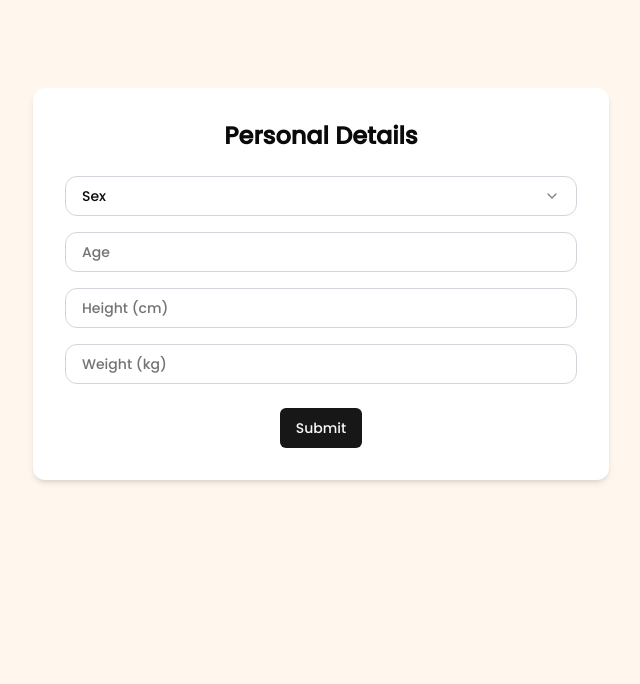
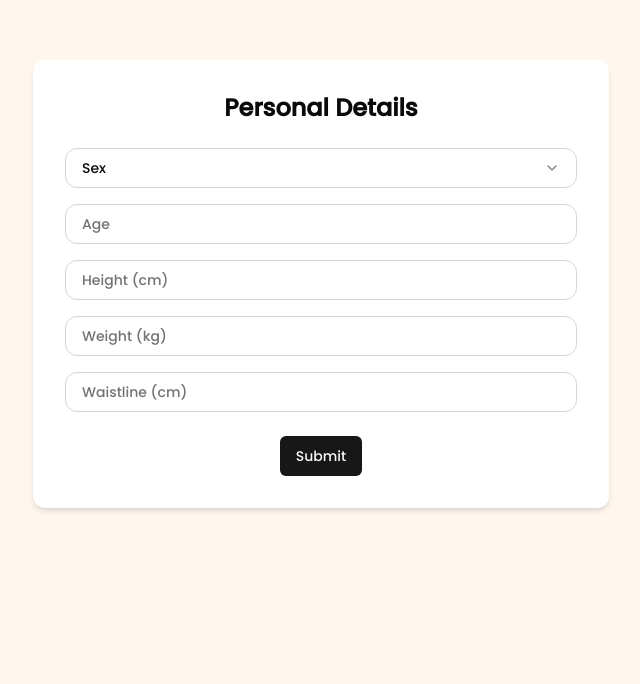
Before and after one commit to yjain0418/fit-fusion, a Next.js app: page /dashboard/1/wellnessplan in a window 1280 px wide. Shown: the part 116-800 px from the top of the page, without its empty margins (319-959 px from the left). Built offline with nearby package versions, Linux system fonts and the light colour scheme.

Commit message:
waistline add

```diff
--- a/app/dashboard/[email]/wellnessplan/page.jsx
+++ b/app/dashboard/[email]/wellnessplan/page.jsx
@@ -23,6 +23,7 @@ const WellnessPlan = () => {
   const [age, setAge] = useState("");
   const [height, setHeight] = useState("");
   const [weight, setWeight] = useState("");
+  const [waistline, setWaistLine] = useState("");
   const [bmi, setBmi] = useState(null);
   const [bmiCategory, setBmiCategory] = useState("");
   const router = useRouter();
@@ -137,6 +138,18 @@ const WellnessPlan = () => {
                 />
               </div>
 
+              <div className="mb-4">
+                <Input
+                  className="bg-white w-full px-4 py-2 border border-gray-300 rounded-xl focus:outline-none focus:ring-2 focus:ring-black"
+                  placeholder="Waistline (cm)"
+                  type="number"
+                  value={weight}
+                  onChange={(e) => setWaistLine(e.target.value)}
+                  min="10"
+                  max="220"
+                />
+              </div>
+
               <div className="flex justify-center mt-6">
                 <Button onClick={calculateBMI}>Submit</Button>
               </div>
@@ -157,7 +170,6 @@ const WellnessPlan = () => {
                 </p>
               </div>
               <Pie data={pieChartData} options={pieChartOptions} />{" "}
-              {/* Render the pie chart */}
               <div className="flex justify-center mt-6">
                 {bmiCategory !== "Normal" ? (
                   <Button
@@ -170,8 +182,6 @@ const WellnessPlan = () => {
                 ) : (
                   ""
                 )}
-
-                {}
               </div>
             </>
           )}
```
